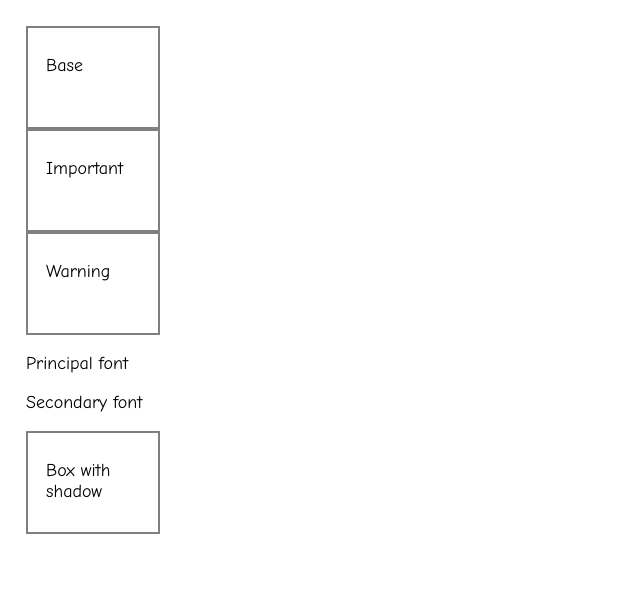
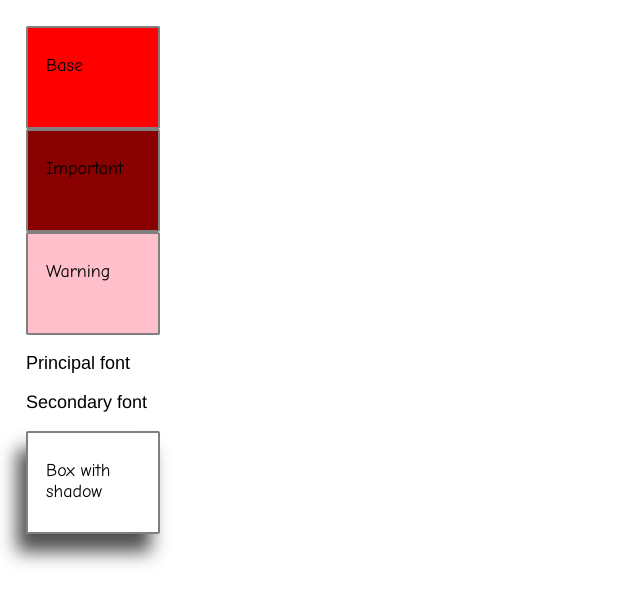
Before and after one commit to myriamsanchez/lemoncode_layout_projects, a website built with Parcel: page exercise2/src/index.html in a window 1280 px wide. Shown: the whole page, without its empty margins (0-640 px from the left). Built offline with nearby package versions, Linux system fonts and the light colour scheme.

Commit message:
first theme for the exercise 2

```diff
--- a/exercise2/src/sass/main.scss
+++ b/exercise2/src/sass/main.scss
@@ -1,4 +1,4 @@
-// @import 'theme_a';
+@import 'theme_a';
 // @import 'theme_b';
 
 
--- /dev/null
+++ b/exercise2/src/sass/theme_a.scss
@@ -0,0 +1,27 @@
+div {
+    border-radius: 0.1em;
+}
+
+.primary-color {
+    background-color: red;
+}
+
+.important-color {
+    background-color: #880000;
+}
+
+.warning-color {
+    background-color: pink;
+}
+
+.principal-font {
+    font-family: Arial, Helvetica, sans-serif;
+}
+
+.secondary-font {
+    font-family: 'Franklin Gothic Medium', 'Arial Narrow', Arial, sans-serif;
+}
+
+.shadow-box {
+    box-shadow:  -0.5em 1em 1em rgb(80, 80, 80);
+}
```
